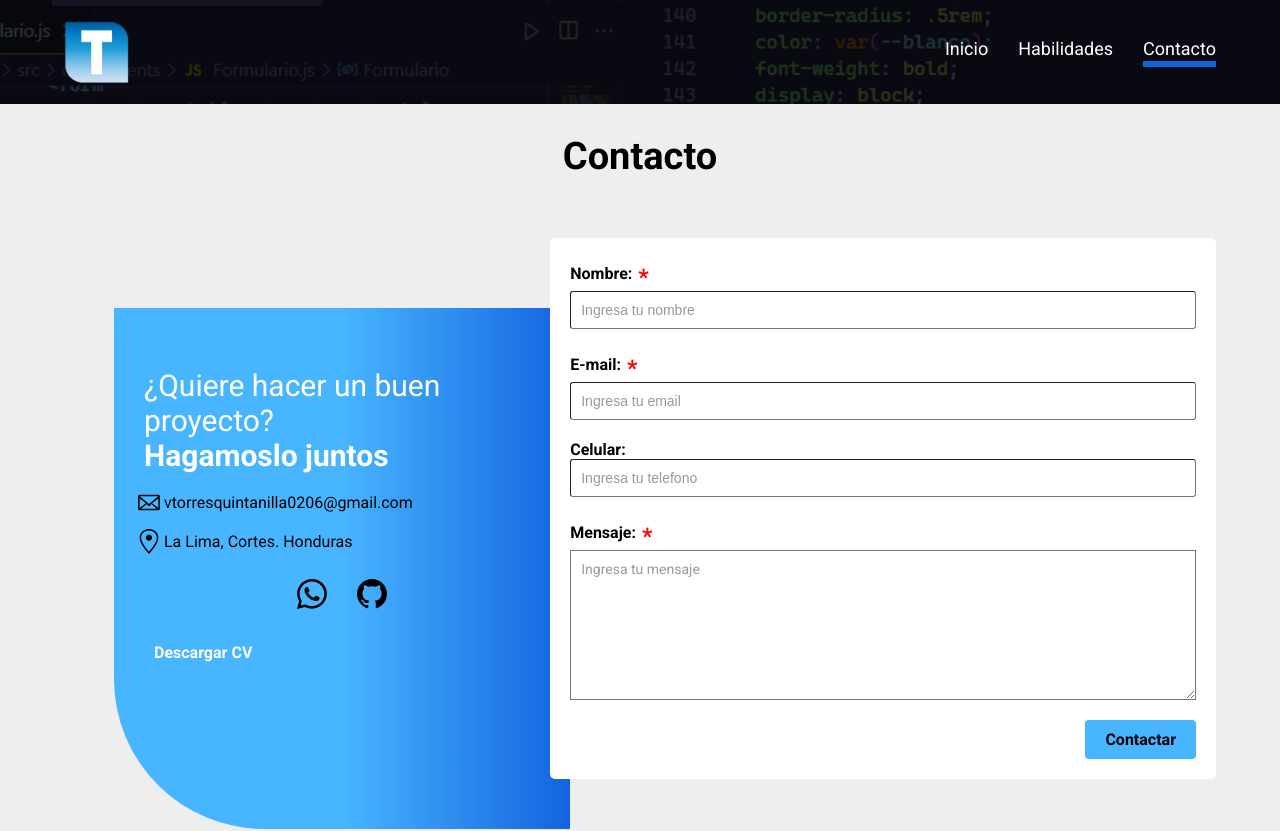
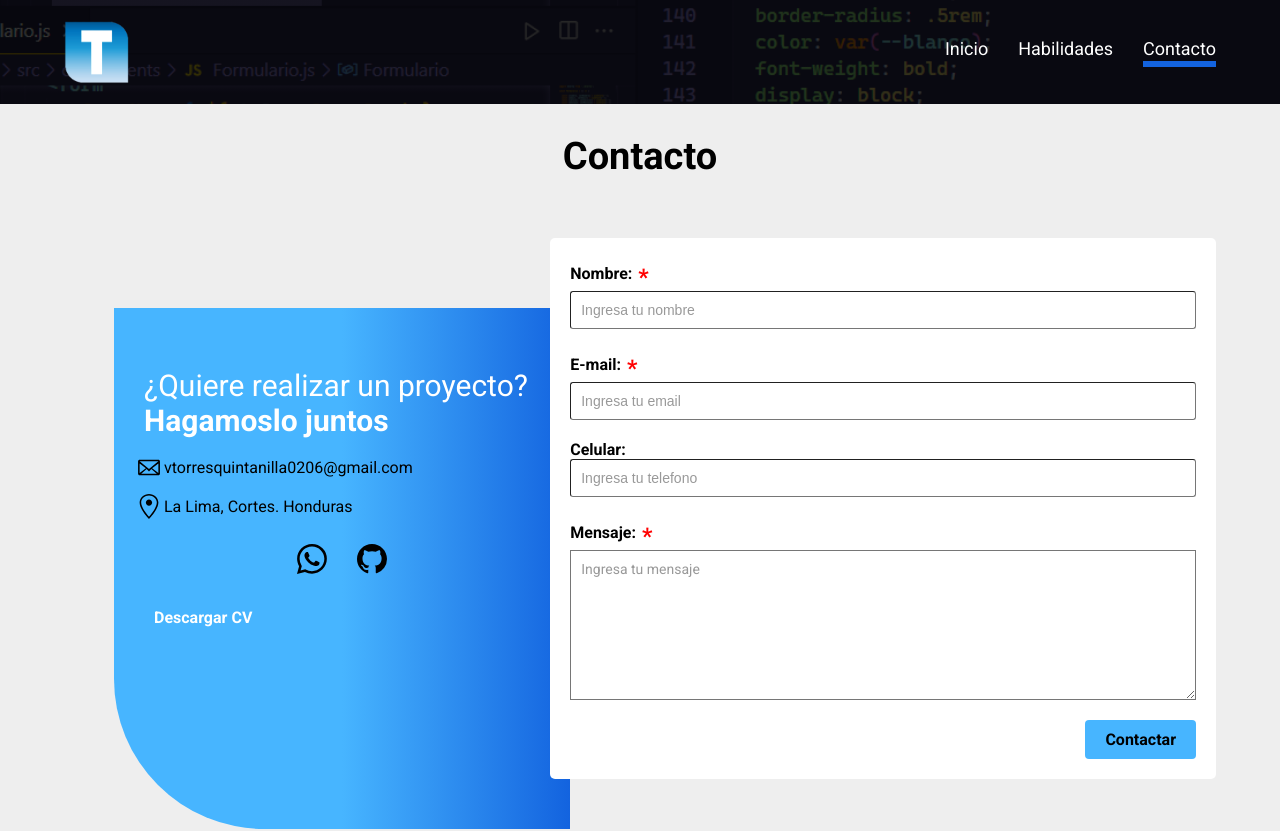
Before and after one commit to vspeed21/portafolio, a Next.js app: page /contacto in a window 1280 px wide. Shown: the top 831 px of the page. Built offline with nearby package versions, Linux system fonts and the light colour scheme.

Commit message:
cambio en el header de contacto

```diff
--- a/src/components/Contacto.js
+++ b/src/components/Contacto.js
@@ -9,7 +9,7 @@ const Contacto = () => {
       <div className={`${styles.contacto}`}>
         <div className={styles.texto}>
           <h3>
-            ¿Quiere hacer un buen proyecto?
+            ¿Quiere realizar un proyecto?
             <span>Hagamoslo juntos</span>
           </h3>
 
```
